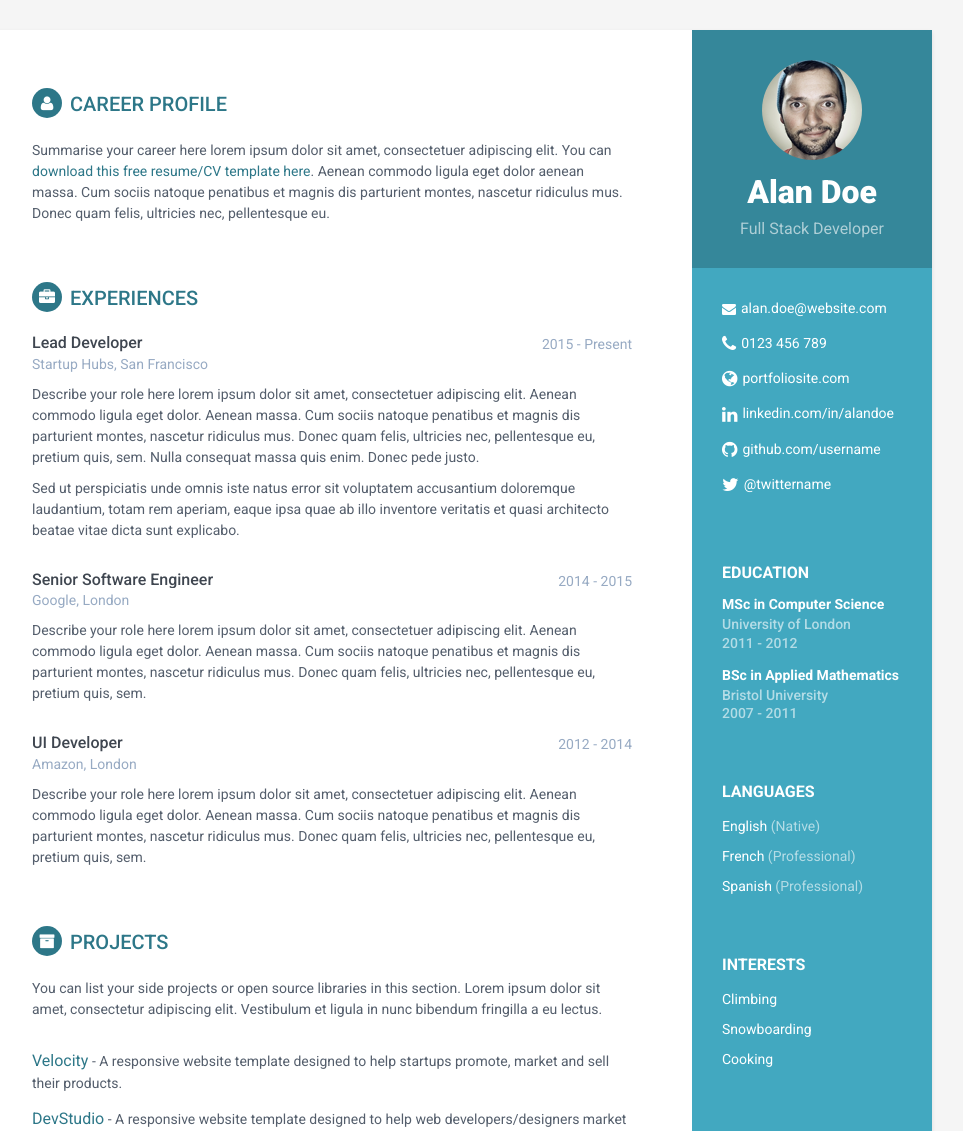
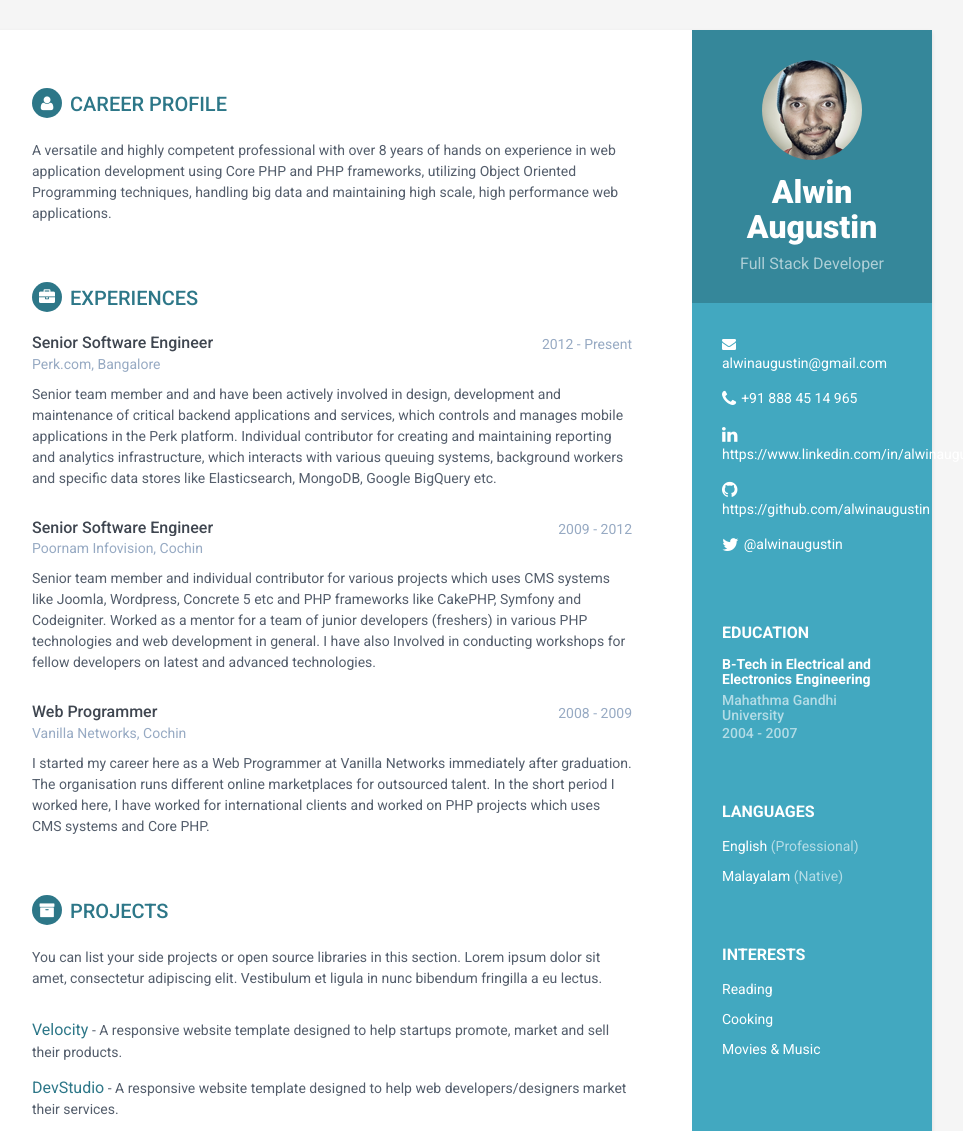
Before and after one commit to alwinaugustin/alwinaugustin.github.io, a plain HTML site: page index.html in a window 1280 px wide. Shown: the top 1131 px of the page, without its empty margins (188-1151 px from the left). Drawn offline with Linux system fonts and the light colour scheme.

Commit message:
Adding details

```diff
--- a/index.html
+++ b/index.html
@@ -3,13 +3,13 @@
 <!--[if IE 9]> <html lang="en" class="ie9"> <![endif]-->
 <!--[if !IE]><!--> <html lang="en"> <!--<![endif]-->
 <head>
-    <title>Responsive Resume/CV Template for Developers</title>
+    <title>Alwin Augustin - Full Stack Developer</title>
     <!-- Meta -->
     <meta charset="utf-8">
     <meta http-equiv="X-UA-Compatible" content="IE=edge">
     <meta name="viewport" content="width=device-width, initial-scale=1.0">
-    <meta name="description" content="Responsive HTML5 Resume/CV Template for Developers">
-    <meta name="author" content="Xiaoying Riley at 3rd Wave Media">
+    <meta name="description" content="Alwin Augustin - Full Stack Developer">
+    <meta name="author" content="Alwin Augustin">
     <link rel="shortcut icon" href="favicon.ico">
     <link href='https://fonts.googleapis.com/css?family=Roboto:400,500,400italic,300italic,300,500italic,700,700italic,900,900italic' rel='stylesheet' type='text/css'>
     <!-- Global CSS -->
@@ -31,49 +31,42 @@
         <div class="sidebar-wrapper">
             <div class="profile-container">
                 <img class="profile" src="assets/images/profile.png" alt="" />
-                <h1 class="name">Alan Doe</h1>
+                <h1 class="name">Alwin Augustin</h1>
                 <h3 class="tagline">Full Stack Developer</h3>
             </div><!--//profile-container-->
 
             <div class="contact-container container-block">
                 <ul class="list-unstyled contact-list">
-                    <li class="email"><i class="fa fa-envelope"></i><a href="mailto: yourname@email.com">alan.doe@website.com</a></li>
-                    <li class="phone"><i class="fa fa-phone"></i><a href="tel:0123 456 789">0123 456 789</a></li>
-                    <li class="website"><i class="fa fa-globe"></i><a href="http://themes.3rdwavemedia.com/website-templates/free-responsive-website-template-for-developers/" target="_blank">portfoliosite.com</a></li>
-                    <li class="linkedin"><i class="fa fa-linkedin"></i><a href="#" target="_blank">linkedin.com/in/alandoe</a></li>
-                    <li class="github"><i class="fa fa-github"></i><a href="#" target="_blank">github.com/username</a></li>
-                    <li class="twitter"><i class="fa fa-twitter"></i><a href="https://twitter.com/3rdwave_themes" target="_blank">@twittername</a></li>
+                    <li class="email"><i class="fa fa-envelope"></i><a href="mailto: alwinaugustin@gmail.com">alwinaugustin@gmail.com</a></li>
+                    <li class="phone"><i class="fa fa-phone"></i><a href="tel:_+91 888 45 14 965">+91 888 45 14 965</a></li>
+                    <li class="linkedin"><i class="fa fa-linkedin"></i><a href="#" target="_blank">https://www.linkedin.com/in/alwinaugustin/</a></li>
+                    <li class="github"><i class="fa fa-github"></i><a href="#" target="_blank">https://github.com/alwinaugustin</a></li>
+                    <li class="twitter"><i class="fa fa-twitter"></i><a href="https://twitter.com/alwinaugustin" target="_blank">@alwinaugustin</a></li>
                 </ul>
             </div><!--//contact-container-->
             <div class="education-container container-block">
                 <h2 class="container-block-title">Education</h2>
                 <div class="item">
-                    <h4 class="degree">MSc in Computer Science</h4>
-                    <h5 class="meta">University of London</h5>
-                    <div class="time">2011 - 2012</div>
-                </div><!--//item-->
-                <div class="item">
-                    <h4 class="degree">BSc in Applied Mathematics</h4>
-                    <h5 class="meta">Bristol University</h5>
-                    <div class="time">2007 - 2011</div>
+                    <h4 class="degree">B-Tech in Electrical and Electronics Engineering</h4>
+                    <h5 class="meta">Mahathma Gandhi University</h5>
+                    <div class="time">2004 - 2007</div>
                 </div><!--//item-->
             </div><!--//education-container-->
 
             <div class="languages-container container-block">
                 <h2 class="container-block-title">Languages</h2>
                 <ul class="list-unstyled interests-list">
-                    <li>English <span class="lang-desc">(Native)</span></li>
-                    <li>French <span class="lang-desc">(Professional)</span></li>
-                    <li>Spanish <span class="lang-desc">(Professional)</span></li>
+                    <li>English <span class="lang-desc">(Professional)</span></li>
+                    <li>Malayalam <span class="lang-desc">(Native)</span></li>
                 </ul>
             </div><!--//interests-->
 
             <div class="interests-container container-block">
                 <h2 class="container-block-title">Interests</h2>
                 <ul class="list-unstyled interests-list">
-                    <li>Climbing</li>
-                    <li>Snowboarding</li>
+                    <li>Reading</li>
                     <li>Cooking</li>
+                    <li>Movies & Music</li>
                 </ul>
             </div><!--//interests-->
 
@@ -84,7 +77,7 @@
             <section class="section summary-section">
                 <h2 class="section-title"><i class="fa fa-user"></i>Career Profile</h2>
                 <div class="summary">
-                    <p>Summarise your career here lorem ipsum dolor sit amet, consectetuer adipiscing elit. You can <a href="http://themes.3rdwavemedia.com/website-templates/orbit-free-resume-cv-template-for-developers/" target="_blank">download this free resume/CV template here</a>. Aenean commodo ligula eget dolor aenean massa. Cum sociis natoque penatibus et magnis dis parturient montes, nascetur ridiculus mus. Donec quam felis, ultricies nec, pellentesque eu.</p>
+                    <p>A versatile and highly competent professional with over 8 years of hands on experience in web application development using Core PHP and PHP frameworks, utilizing Object Oriented Programming techniques, handling big data and maintaining high scale, high performance web applications.</p>
                 </div><!--//summary-->
             </section><!--//section-->
 
@@ -94,14 +87,15 @@
                 <div class="item">
                     <div class="meta">
                         <div class="upper-row">
-                            <h3 class="job-title">Lead Developer</h3>
-                            <div class="time">2015 - Present</div>
+                            <h3 class="job-title">Senior Software Engineer</h3>
+                            <div class="time">2012 - Present</div>
                         </div><!--//upper-row-->
-                        <div class="company">Startup Hubs, San Francisco</div>
+                        <div class="company"> Perk.com, Bangalore</div>
                     </div><!--//meta-->
                     <div class="details">
-                        <p>Describe your role here lorem ipsum dolor sit amet, consectetuer adipiscing elit. Aenean commodo ligula eget dolor. Aenean massa. Cum sociis natoque penatibus et magnis dis parturient montes, nascetur ridiculus mus. Donec quam felis, ultricies nec, pellentesque eu, pretium quis, sem. Nulla consequat massa quis enim. Donec pede justo.</p>
-                        <p>Sed ut perspiciatis unde omnis iste natus error sit voluptatem accusantium doloremque laudantium, totam rem aperiam, eaque ipsa quae ab illo inventore veritatis et quasi architecto beatae vitae dicta sunt explicabo. </p>
+                        <p>
+                            Senior team member and and have been actively involved in design, development and maintenance of critical backend applications and services, which controls and manages mobile applications in the Perk platform. Individual contributor for creating and maintaining reporting and analytics infrastructure, which interacts with various queuing systems, background workers and specific data stores like Elasticsearch, MongoDB, Google BigQuery etc.
+                        </p>
                     </div><!--//details-->
                 </div><!--//item-->
 
@@ -109,26 +103,29 @@
                     <div class="meta">
                         <div class="upper-row">
                             <h3 class="job-title">Senior Software Engineer</h3>
-                            <div class="time">2014 - 2015</div>
+                            <div class="time">2009 - 2012</div>
                         </div><!--//upper-row-->
-                        <div class="company">Google, London</div>
+                        <div class="company">Poornam Infovision, Cochin</div>
                     </div><!--//meta-->
                     <div class="details">
-                        <p>Describe your role here lorem ipsum dolor sit amet, consectetuer adipiscing elit. Aenean commodo ligula eget dolor. Aenean massa. Cum sociis natoque penatibus et magnis dis parturient montes, nascetur ridiculus mus. Donec quam felis, ultricies nec, pellentesque eu, pretium quis, sem.</p>
-
+                        <p>
+                            Senior team member and individual contributor for various projects which uses CMS systems like Joomla, Wordpress, Concrete 5 etc and PHP frameworks like CakePHP, Symfony and Codeigniter. Worked as a mentor for a team of junior developers (freshers) in various PHP technologies and web development in general. I have also Involved in conducting workshops for fellow developers on latest and advanced technologies.
+                        </p>
                     </div><!--//details-->
                 </div><!--//item-->
 
                 <div class="item">
                     <div class="meta">
                         <div class="upper-row">
-                            <h3 class="job-title">UI Developer</h3>
-                            <div class="time">2012 - 2014</div>
+                            <h3 class="job-title">Web Programmer</h3>
+                            <div class="time">2008 - 2009</div>
                         </div><!--//upper-row-->
-                        <div class="company">Amazon, London</div>
+                        <div class="company">Vanilla Networks, Cochin</div>
                     </div><!--//meta-->
                     <div class="details">
-                        <p>Describe your role here lorem ipsum dolor sit amet, consectetuer adipiscing elit. Aenean commodo ligula eget dolor. Aenean massa. Cum sociis natoque penatibus et magnis dis parturient montes, nascetur ridiculus mus. Donec quam felis, ultricies nec, pellentesque eu, pretium quis, sem.</p>
+                        <p>
+                          I started my career here as a Web Programmer at Vanilla Networks immediately after graduation. The organisation runs different online marketplaces for outsourced talent. In the short period I worked here, I have worked for international clients and worked on PHP projects which uses CMS systems and Core PHP.
+                        </p>
                     </div><!--//details-->
                 </div><!--//item-->
 
```
